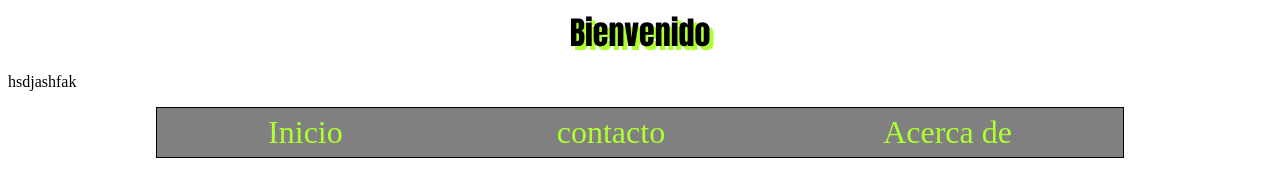
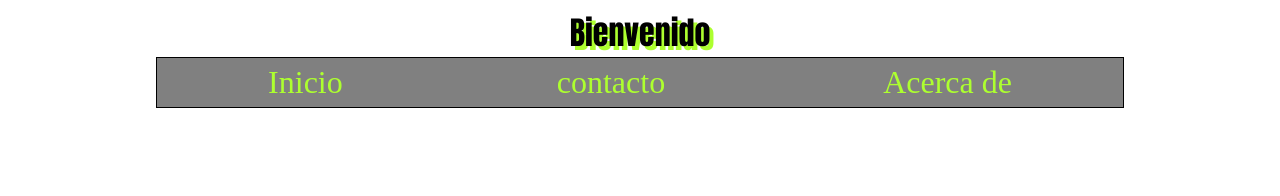
Before and after one commit to sarid-code/menu-desplegable-2-niveles, a plain HTML site: page index.html in a window 1280 px wide. Drawn offline with Linux system fonts and the light colour scheme.

Commit message:
ultima actualizacion de local a remoto

```diff
--- a/index.html
+++ b/index.html
@@ -9,7 +9,6 @@
   </head>
   <body>
     <header>Bienvenido</header>
-    <p>hsdjashfak<p>
     <nav>
       <ul>
         <li><a href="#">Inicio</a></li>
```
